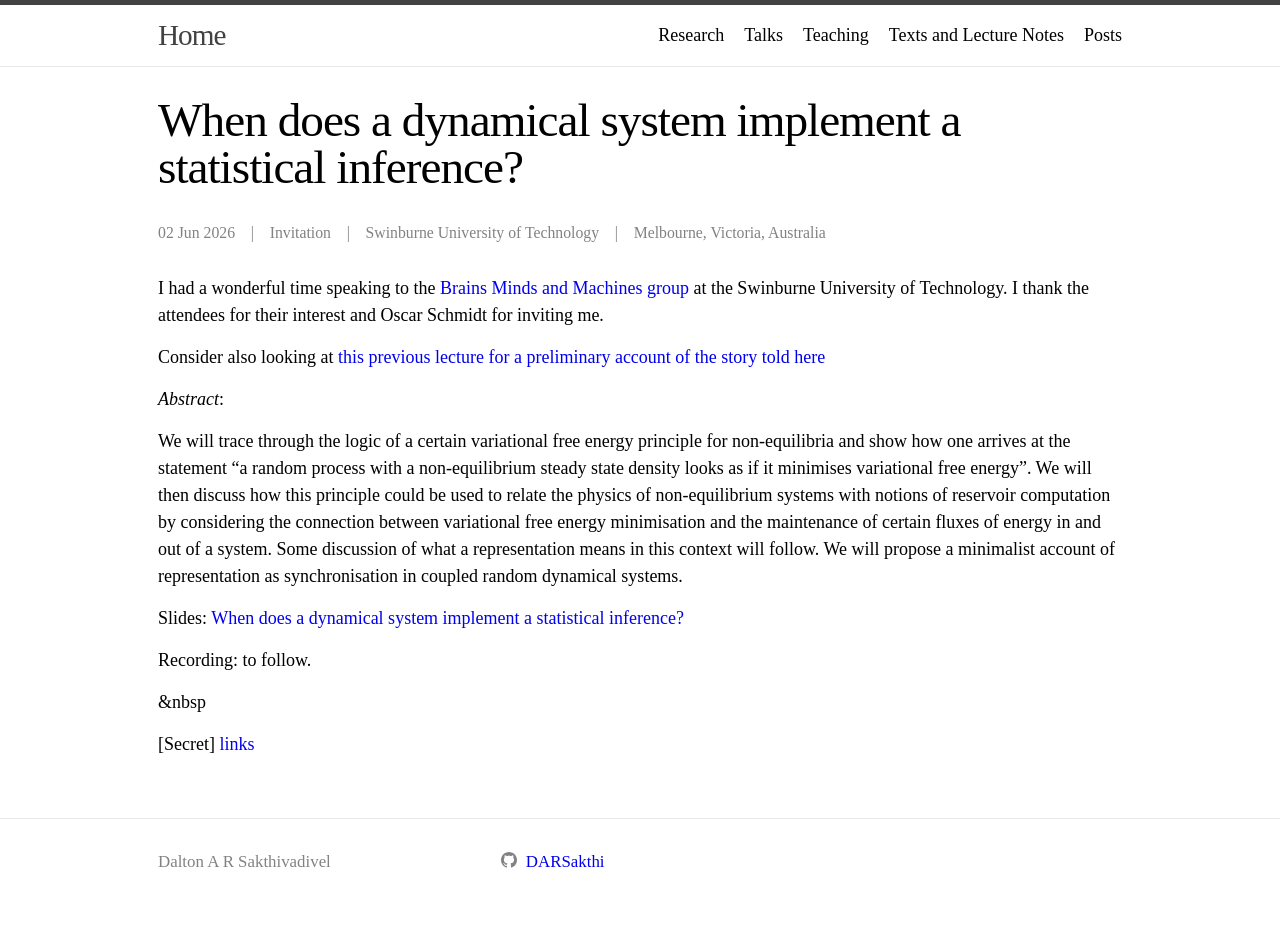
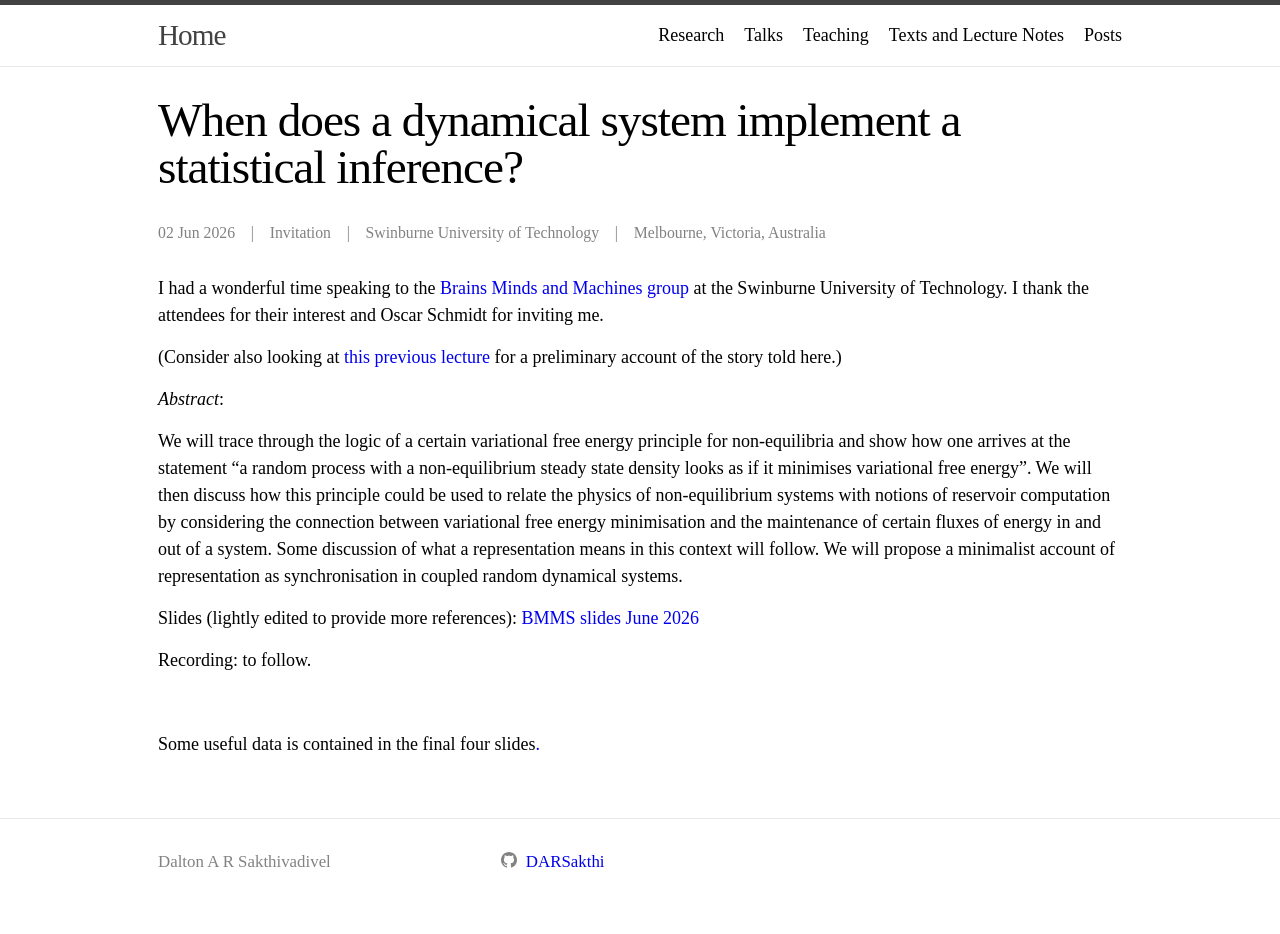
Before and after one commit to DARSakthi/DARSakthi.github.io, a Jekyll site: the page built from _talks/BMMS-26.markdown, in a window 1280 px wide. Built offline with Jekyll 4.4.1, drawn with Linux system fonts in a browser that asks for light colours.

Commit message:
Update BMMS-26.markdown

```diff
--- a/_talks/BMMS-26.markdown
+++ b/_talks/BMMS-26.markdown
@@ -12,18 +12,20 @@ published: true
 
 I had a wonderful time speaking to the [Brains Minds and Machines group](https://www.bmms.io/) at the Swinburne University of Technology. I thank the attendees for their interest and Oscar Schmidt for inviting me.
 
-Consider also looking at [this previous lecture for a preliminary account of the story told here]({{site}}/talks/wien-23)
+(Consider also looking at [this previous lecture](https://darsakthi.github.io/talks/wien-23) for a preliminary account of the story told here.)
 
 _Abstract_:
 
 We will trace through the logic of a certain variational free energy principle for non-equilibria and show how one arrives at the statement "a random process with a non-equilibrium steady state density looks as if it minimises variational free energy". We will then discuss how this principle could be used to relate the physics of non-equilibrium systems with notions of reservoir computation by considering the connection between variational free energy minimisation and the maintenance of certain fluxes of energy in and out of a system. Some discussion of what a representation means in this context will follow. We will propose a minimalist account of representation as synchronisation in coupled random dynamical systems.
 
-Slides: [When does a dynamical system implement a statistical inference?]({{site.files}}/files/IWAI_slides_Oct_2025.pdf)
+Slides (lightly edited to provide more references): [BMMS slides June 2026](https://darsakthi.github.io/files/BMMS_slides_June_2026.pdf)
 
 Recording: to follow.
 
 
 
-&nbsp
+&nbsp;
 
-[Secret] [links]({{site.files}}/files/Levin and Resnik Mind Everywhere Part Two)
+
+
+Some useful data is contained in the final four slides[.](https://darsakthi.github.io/other/)
```
